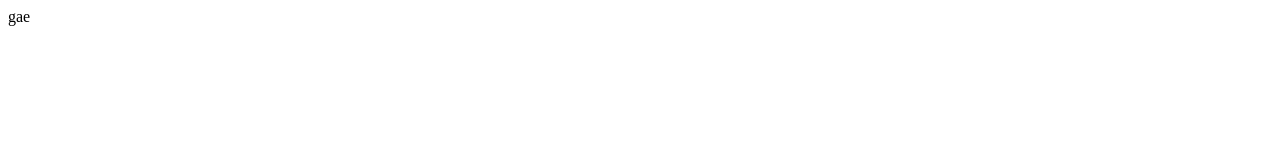
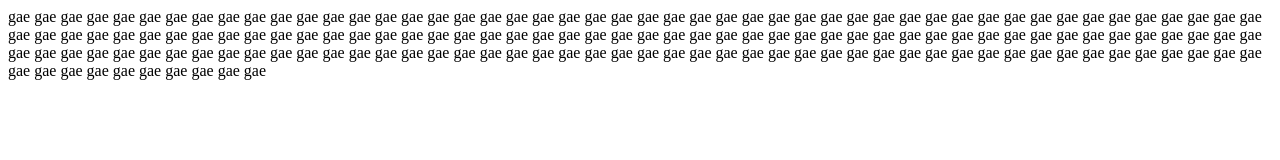
Before and after one commit to xteejayx/site, a plain HTML site: page gae.html in a window 1280 px wide. Drawn offline with Linux system fonts and the light colour scheme.

Commit message:
Update gae.html

```diff
--- a/gae.html
+++ b/gae.html
@@ -1,5 +1,5 @@
 <html>
   <body>
-    gae
+    gae gae gae gae gae gae gae gae gae gae gae gae gae gae gae gae gae gae gae gae gae gae gae gae gae gae gae gae gae gae gae gae gae gae gae gae gae gae gae gae gae gae gae gae gae gae gae gae gae gae gae gae gae gae gae gae gae gae gae gae gae gae gae gae gae gae gae gae gae gae gae gae gae gae gae gae gae gae gae gae gae gae gae gae gae gae gae gae gae gae gae gae gae gae gae gae gae gae gae gae gae gae gae gae gae gae gae gae gae gae gae gae gae gae gae gae gae gae gae gae gae gae gae gae gae gae gae gae gae gae gae gae gae gae gae gae gae gae gae gae gae gae gae gae gae gae gae gae gae gae gae gae gae gae
   </body>
 </html>
```
